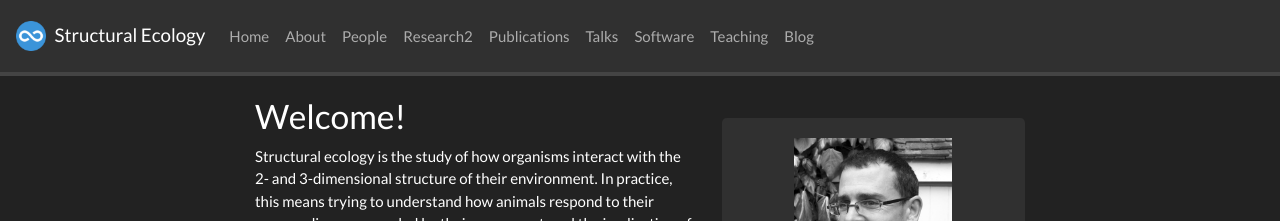
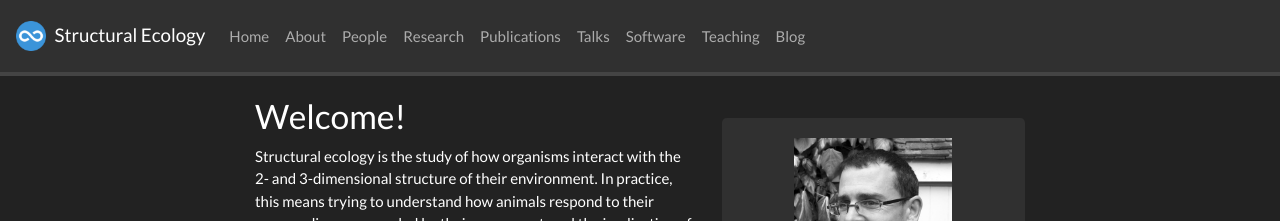
Before and after one commit to garethrussell/uel, a Jekyll site: the page built from _pages/home.md, in a window 1280 px wide. Shown: the top 221 px of the page. Built offline with Jekyll 4.4.1, drawn with Linux system fonts in a browser that asks for light colours; nearby versions of some CDN libraries; a script that is not in the unit is left out; a style sheet for code colours, icons or effects is not loaded.

Commit message:
Update _config.yml

```diff
--- a/_config.yml
+++ b/_config.yml
@@ -28,7 +28,7 @@ contact: >
 nav_pages:
   - name: about
   - name: people
-  - name: research2
+  - name: research
   - name: publications
   - name: talks
   - name: software
```
